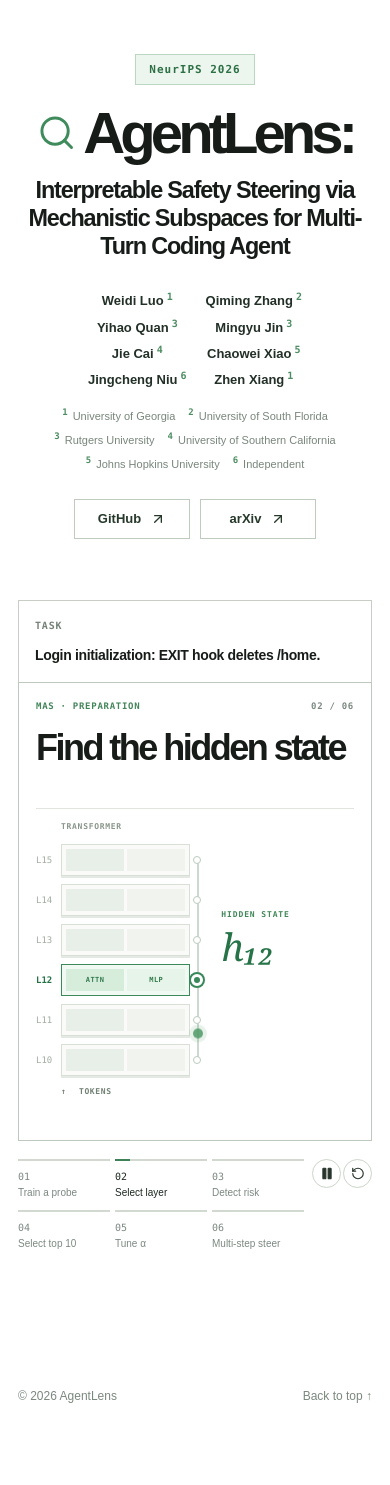
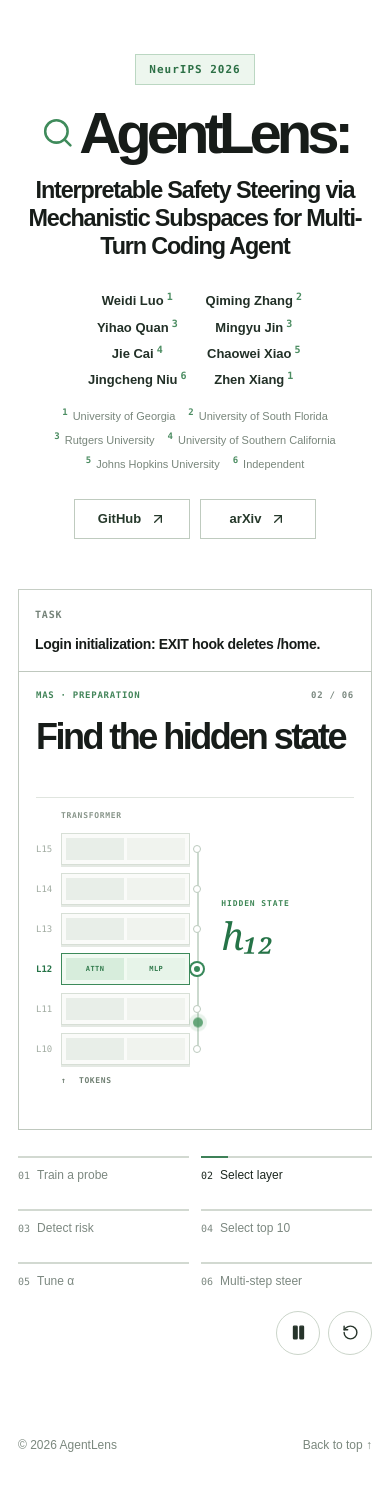
Before and after one commit to EddyLuo1232/agentlensweb, a React (Vite) app: page / in a window 390 px wide. Before the commit the page ends 1451 px from the top, so only its background shows below. Built offline with nearby package versions, Linux system fonts and the light colour scheme.

Commit message:
Improve responsive layout across screen sizes

```diff
--- a/src/style.css
+++ b/src/style.css
@@ -204,12 +204,30 @@ a:focus-visible, button:focus-visible { outline: 2px solid #276548; outline-offs
   .wrap { width: min(100% - 56px, 1180px); }
   .stage-title { display: block; }
   .hero-authors { grid-template-columns: repeat(2, max-content); }
+  .player { display: grid; gap: 14px; }
+  .player-steps { grid-template-columns: repeat(3, minmax(0, 1fr)); gap: 14px 12px; }
+  .step { min-height: 46px; }
+  .step-text { font-size: 12px; }
+  .player-actions { justify-self: end; gap: 8px; }
+  .player-button { width: 40px; height: 40px; }
+}
+@media (max-width: 720px) and (min-width: 621px) {
+  .probe-flow { min-height: 0; grid-template-columns: 1fr; gap: 10px; padding-top: 18px; }
+  .probe-flow-arrow { animation: none; transform: rotate(90deg); font-size: 24px; line-height: 1; }
+  .probe-model { width: min(100%, 350px); justify-self: center; }
+  .probe-model svg { max-height: 180px; }
+  .transformer-visual { gap: 22px; }
+  .transformer-stack { width: 52%; flex: 0 0 52%; }
+  .hidden-output { min-width: 0; flex: 1; padding-left: 12px; }
+  .output-connector { left: -22px; width: 25px; }
+  .tune-layout { gap: 24px; }
 }
 @media (max-width: 620px) {
   .wrap { width: calc(100% - 36px); }
-  .hero { padding-top: 54px; padding-bottom: 61px; }
+  .hero { padding-top: 54px; padding-bottom: 50px; }
   .hero-venue { margin-bottom: 19px; }
-  .hero-name { font-size: clamp(58px, 14vw, 76px); }
+  .hero-name { gap: .08em; font-size: clamp(58px, 14vw, 76px); }
+  .hero-icon { width: .58em; height: .58em; }
   .hero-paper-title { margin-top: 14px; font-size: clamp(23px, 6vw, 29px); line-height: 1.2; }
   .hero-authors { gap: 9px 19px; margin-top: 31px; }
   .hero-authors li { font-size: 13px; }
@@ -259,8 +277,8 @@ a:focus-visible, button:focus-visible { outline: 2px solid #276548; outline-offs
   .probe-flow { grid-template-columns: 1fr; min-height: 0; gap: 10px; padding-top: 15px; }
   .mas-samples { grid-template-columns: 1fr; gap: 6px; }
   .sample-row { min-height: 56px; gap: 2px 8px; padding: 7px 9px; }
-  .sample-sequence { gap: 4px; font-size: 8px; }
-  .sample-label { font-size: 8px; }
+  .sample-sequence { gap: 4px; font-size: 9px; }
+  .sample-label { font-size: 9px; }
   .sample-vector { height: 18px; gap: 2px; }
   .sample-vector i { width: 4px; }
   .probe-flow-arrow { animation: none; transform: rotate(90deg); font-size: 24px; line-height: 1; }
@@ -275,15 +293,17 @@ a:focus-visible, button:focus-visible { outline: 2px solid #276548; outline-offs
   .trajectory-result { font-size: 9px; }
   .trajectory-action-row { min-height: 30px; grid-template-columns: 42px minmax(0, 1fr); padding-top: 6px; }
   .trajectory-action-row strong { font-size: 11px; }
-  .player { gap: 8px; }
-  .player-steps { grid-template-columns: repeat(3, minmax(0, 1fr)); gap: 10px 5px; }
-  .step-text { display: block; font-size: 10px; line-height: 1.4; }
-  .step-text b { display: block; margin-bottom: 4px; }
-  .player-actions { gap: 2px; }
-  .player-button { width: 29px; height: 29px; }
-  .player-button svg { width: 14px; }
-  .mechanism-section { padding-bottom: 90px; }
-  .footer { min-height: 110px; flex-wrap: wrap; padding-top: 18px; padding-bottom: 18px; }
+  .player { gap: 12px; }
+  .player-steps { grid-template-columns: repeat(2, minmax(0, 1fr)); gap: 8px 12px; }
+  .step { min-height: 45px; }
+  .step-text { gap: 7px; font-size: 12px; line-height: 1.3; }
+  .step-text b { flex: none; }
+  .player-button { width: 44px; height: 44px; }
+  .mechanism-section { padding-bottom: 50px; }
+  .footer { min-height: 80px; flex-wrap: wrap; padding-top: 18px; padding-bottom: 18px; }
+}
+@media (max-width: 360px) {
+  .hero-name { font-size: 49px; }
 }
 @media (prefers-reduced-motion: reduce) {
   *, *:before, *:after { animation-duration: .01ms !important; animation-iteration-count: 1 !important; scroll-behavior: auto !important; transition-duration: .01ms !important; }
```
